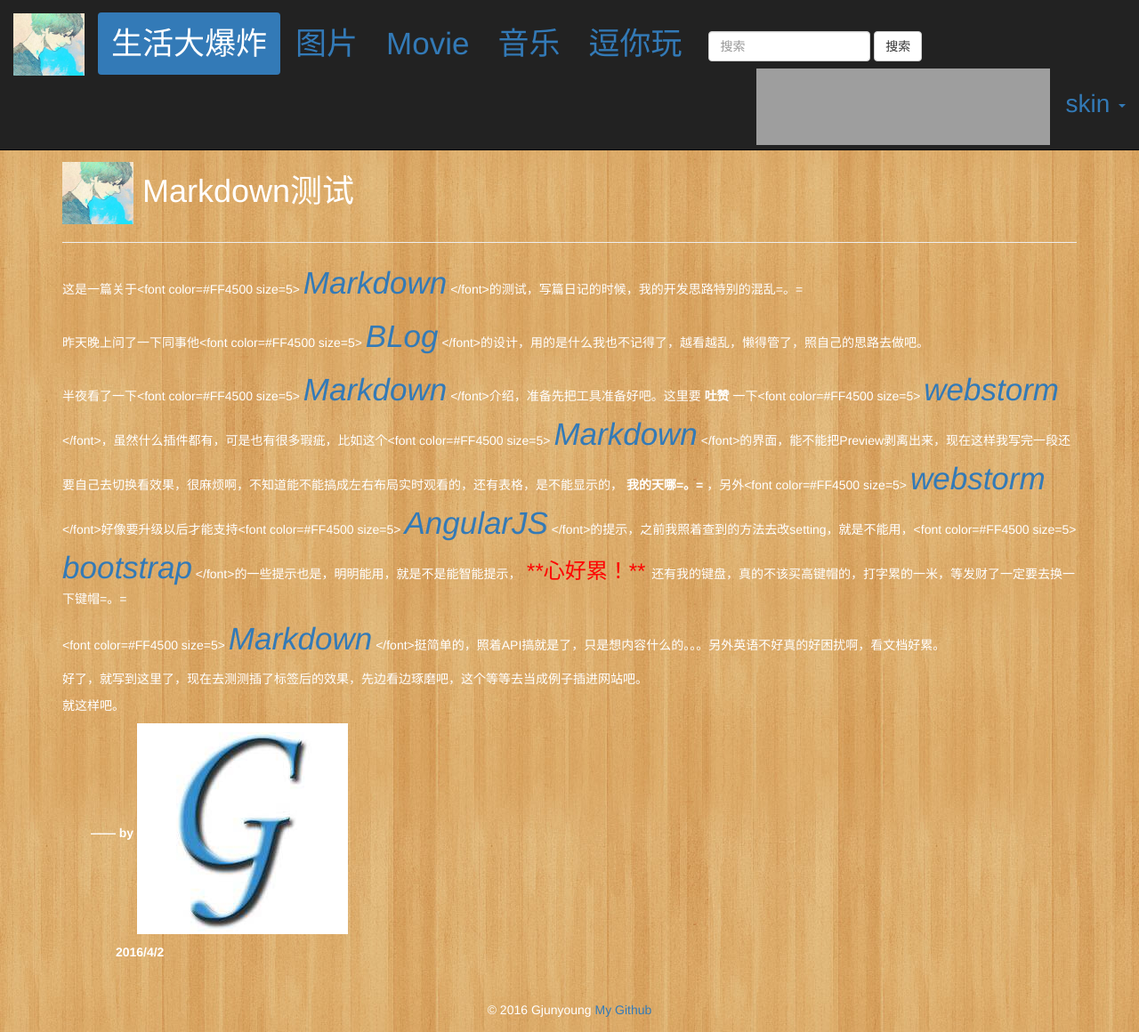
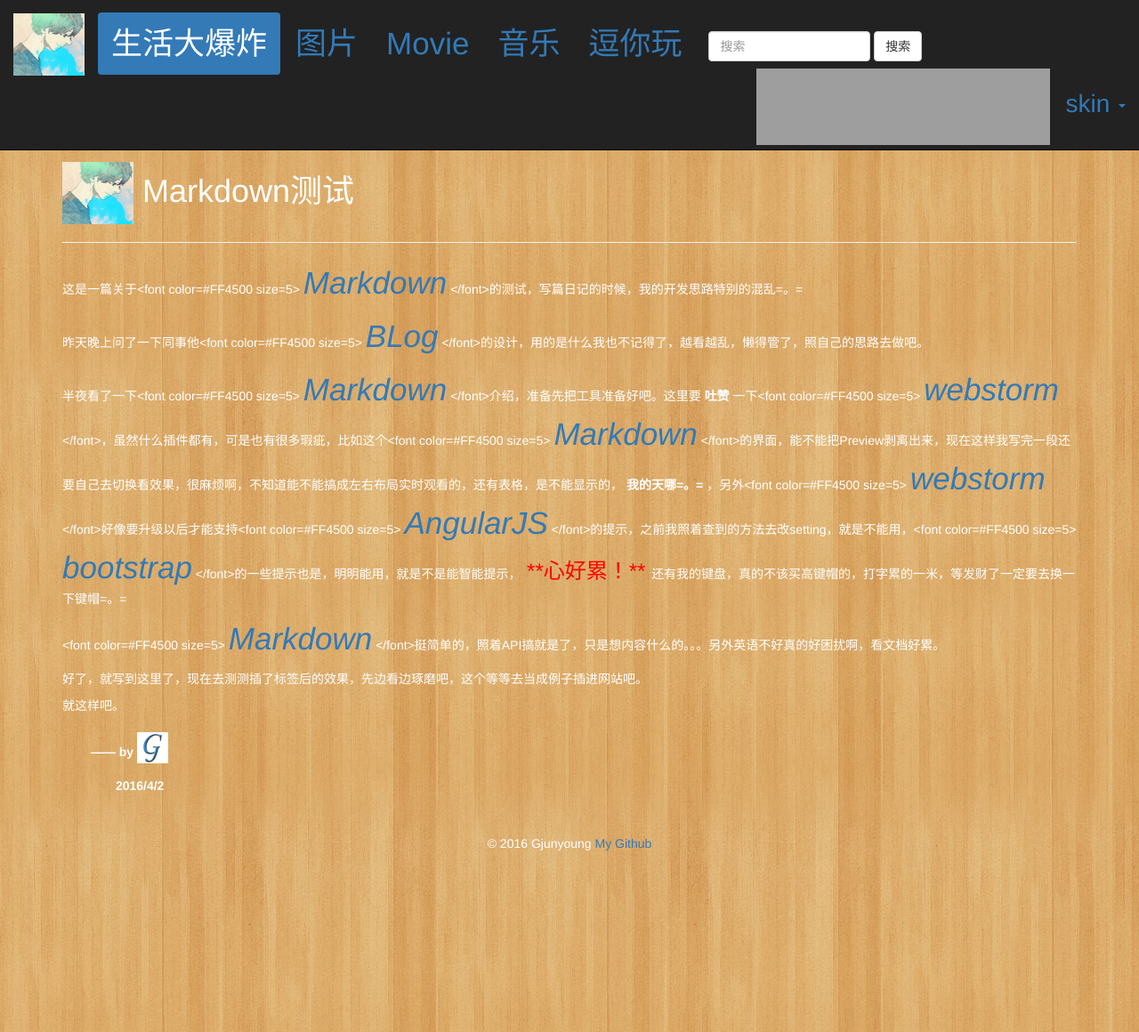
Before and after one commit to gjunyoung/blog-for-someone, a Jekyll site: the page built from _posts/note/2016-04-04-test.md, in a window 1280 px wide and 1160 px high. Shown: the whole window at 89% size. Built offline with Jekyll 4.4.1, drawn with Linux system fonts in a browser that asks for light colours; grey boxes are pictures that could not be loaded.

Commit message:
Update 2016-04-04-test.md

```diff
--- a/_posts/note/2016-04-04-test.md
+++ b/_posts/note/2016-04-04-test.md
@@ -19,7 +19,9 @@ tags: [first, markdown ,test]
 
 就这样吧。
 
-　　    **—— by** [![mylogo][]](http://weibo.com/5361280715/profile?topnav=1&wvr=6&is_all=1)
+　　    **—— by** <a href="http://www.jianshu.com/" color="white" title="我的微博">
+                                <img src="../../img/iconimg/logo.png" width="35" height="35"/>
+                                </a>
 
 　　　　 **2016/4/2**
 
```
